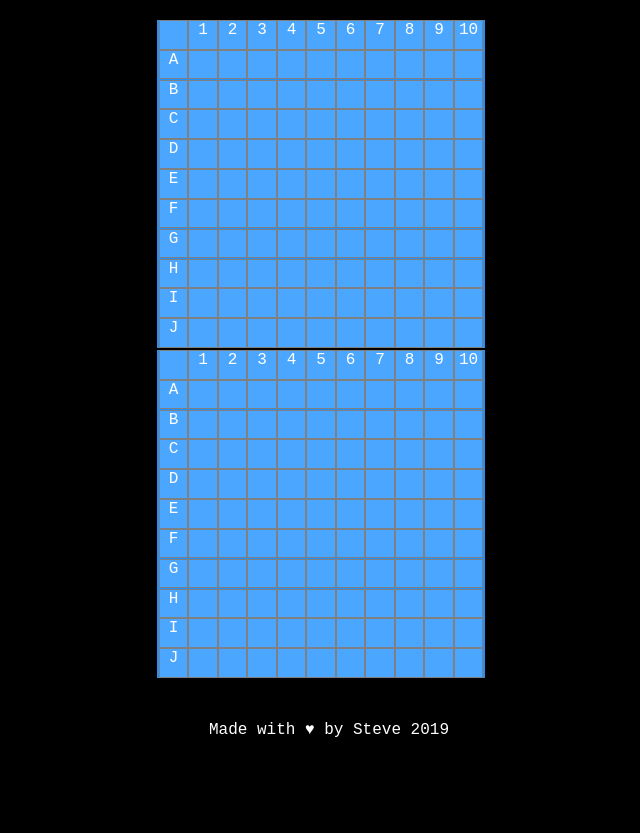
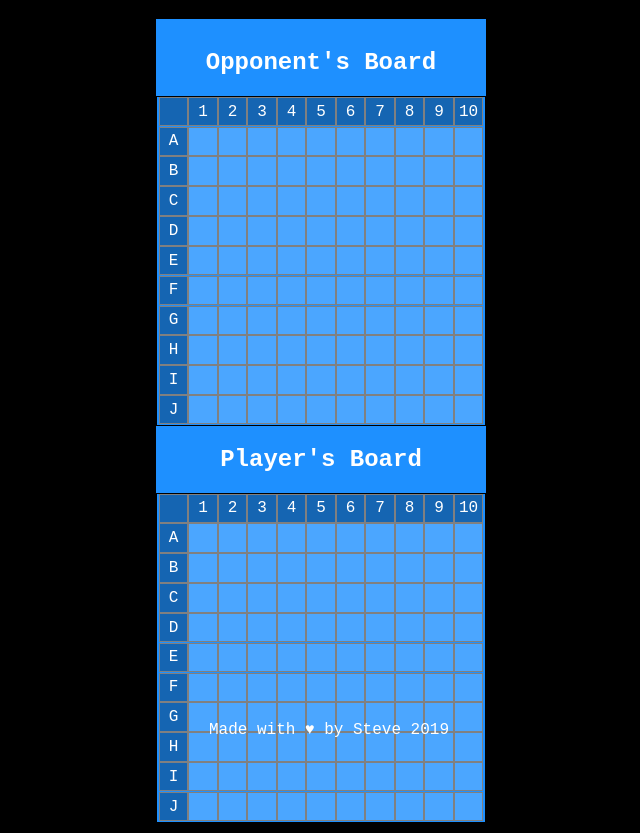
Before and after one commit to stevencharleshuang/battleship, a plain HTML site: page index.html in a window 1280 px wide. Shown: the part 61-894 px from the top of the page, without its empty margins (319-959 px from the left). Before the commit the page ends 800 px from the top, so only its background shows below. Drawn offline with Linux system fonts and the light colour scheme.

Commit message:
added visual clarity identifying the two boards, refactored data assignments for the tiles

```diff
--- a/index.html
+++ b/index.html
@@ -14,7 +14,9 @@
   <main>
     <div class="game-area">
       <div class="game-board">
+        <h2>Opponent's Board</h2>
         <div class="board" id="opponent-board"></div>
+        <h2>Player's Board</h2>
         <div class="board" id="player-board"></div>
       </div>
     </div>
--- a/scripts/index.js
+++ b/scripts/index.js
@@ -9,6 +9,10 @@ $(document).ready(() => {
     let $opponentTile;
     let $tile;
 
+  // JS Var Decs
+  let opponentShipsArr = [];
+  let playerShipsArr = [];
+
   /**
    * @function createBoards
    * @description Creates the Player and Opponent boards and fills with tiles
@@ -17,10 +21,12 @@ $(document).ready(() => {
     let rowCharCode = 65;
 
     for (let i = 0; i < 121; i += 1) {
+      let col = i % 11;
+      let row = String.fromCharCode(rowCharCode - 1);
 
       let blankTile =
         `<div
-          class="tile blank-tile"
+          class="tile marker blank-tile"
           data-type="blank"
           id="${i}">
         </div>`;
@@ -29,25 +35,29 @@ $(document).ready(() => {
         `<div
           class="tile player-tile"
           data-type="player"
-          id="player-${i}">
+          data-col="${col}"
+          data-row="${row}"
+          id="player-tile-${row}${col}">
         </div>`;
 
       let opponentTile =
         `<div
           class="tile opponent-tile"
           data-type="opponent"
-          id="opponent-${i}">
+          data-col="${col}"
+          data-row="${row}"
+          id="opponent-tile-${row}${col}">
         </div>`;
 
       let colNum =
         `<div
-          class="col-num"
-        >${i}</div>`
+          class="tile marker col-num">
+        ${i}</div>`;
 
       let rowNum =
         `<div
-          class="row-char"
-        >${String.fromCharCode(rowCharCode)}</div>`;
+          class="tile marker row-char">
+        ${String.fromCharCode(rowCharCode)}</div>`;
 
       if (i === 0) {
         $($opponentBoard).append(blankTile);
@@ -93,6 +103,5 @@ $(document).ready(() => {
     console.log('Player tile clicked', e);
   };
 
-
   createBoards();
 });
--- a/stylesheets/style.css
+++ b/stylesheets/style.css
@@ -19,13 +19,19 @@ header {}
 main {}
 
 .game-area {
+  padding: 10px 0 0;
   margin: 0 auto;
-  height: 660px;
+  height: auto;
   width: 330px;
   background: dodgerblue;
 }
 
-.game-board {}
+.game-board {
+}
+
+.board {
+  margin: 10px auto;
+}
 
 #player-board {
   display: flex;
@@ -62,10 +68,17 @@ main {}
 }
 
 .tile {
+  display: flex;
+  justify-content: center;
+  align-items: center;
   border: 1px solid gray;
   height: 29.5px;
   width: 29.5px;
   background: rgba(255, 255, 255, 0.2);
+}
+
+.marker {
+  background: rgba(0, 0, 0, 0.3);
 }
 
 footer {
@@ -75,3 +88,7 @@ footer {
   position: fixed;
   bottom: 0;
 }
+
+.opponent-tile:hover {
+  cursor: pointer;
+}
```
